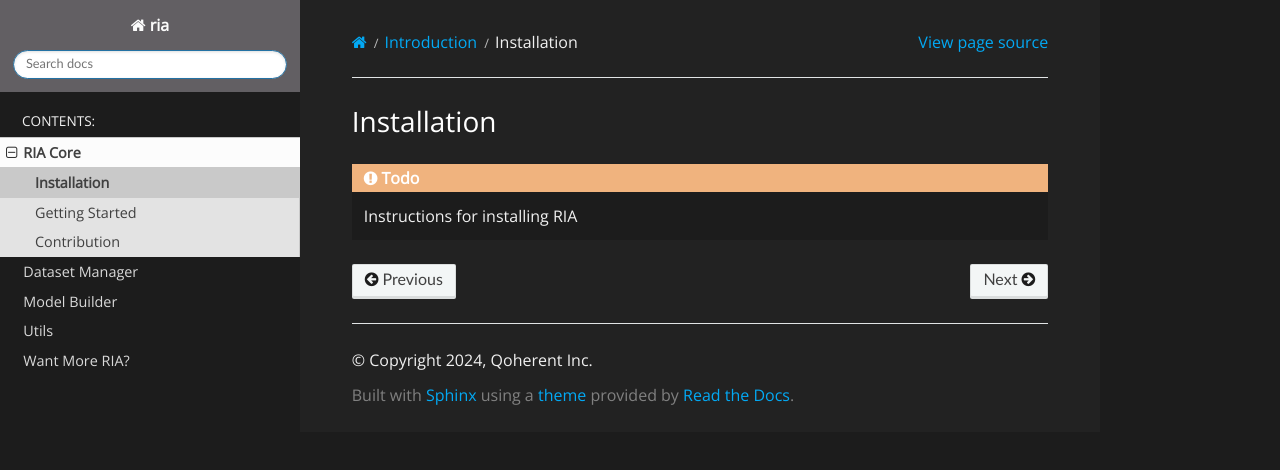
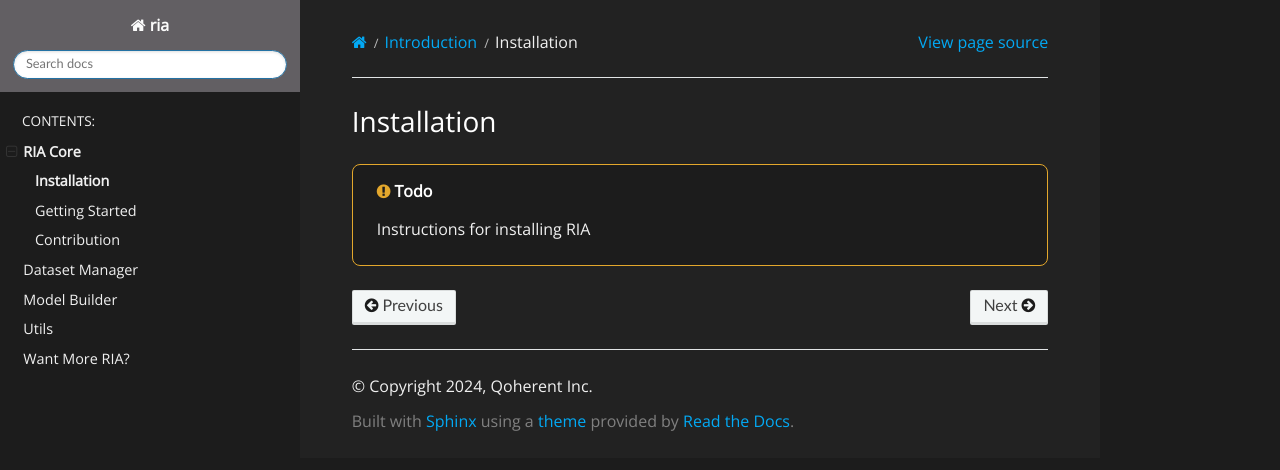
Before and after one commit to qoherent/ria, a Sphinx documentation site: the page built from docs/source/intro/installation.rst, in a window 1280 px wide. Shown: the top 470 px of the page. Built offline with Sphinx 7.4.7 and the Read the Docs theme 2.0.0, drawn with Linux system fonts in a browser that asks for light colours.

Commit message:
Added favicon and changes to design

```diff
--- a/docs/source/_templates/layout.html
+++ b/docs/source/_templates/layout.html
@@ -9,45 +9,101 @@
       font-weight: 300;
     }
 
-    * h1, h2, h3, h4, h5, h6 {
+    * span.pre {
+      font-size: 14px;
+      font-weight: normal;
+      text-decoration: underline;
+      text-underline-offset: 2px;
+    }
+
+    * span.pre:hover {
+      text-decoration: none;
+    }
+
+    .wy-nav-content:not(:has(section)) {
+      max-width: 1200px;
+    }
+
+    .rst-content div[class^=highlight] pre {
+      font-size: 14px;
+    }
+
+    nav ul.current li, nav ul li.current, nav ul.current li.current, [aria-expanded="true"] {
+      background-color: #1c1c1c;
       color: #f0f0f0;
-      font-family: 'Open Sans', sans-serif;
-      font-weight: 300;
+    }
+
+    nav ul.current li:hover, nav ul li.current:hover, nav ul.current li.current:hover, [aria-expanded="true"]:hover {
+      background-color: #4e4a4a;
+    }
+
+    .wy-menu-vertical li.toctree-l2.current>a {
+      background-color: #1c1c1c;
+      color: #f0f0f0;
+    }
+
+    .wy-menu-vertical li.toctree-l2.current>a:hover {
+      background-color: #4e4a4a;
+    }
+
+    .wy-menu-vertical li.toctree-l2.current li.toctree-l3>a {
+      background-color: #1c1c1c;
+      color: #f0f0f0;
+    }
+
+    .wy-menu-vertical li.toctree-l2.current li.toctree-l3>a:hover {
+      background-color: #4e4a4a;
+    }
+
+    .wy-menu-vertical li.toctree-l3.current li.toctree-l4>a {
+      background-color: #1c1c1c;
+      color: #f0f0f0;
+    }
+
+    .wy-menu-vertical li.toctree-l3.current li.toctree-l4>a:hover {
+      background-color: #4e4a4a;
+    }
+
+    .wy-menu-vertical li.current>a {
+      background-color: #1c1c1c;
+      color: #f0f0f0;
+    }
+
+    .wy-menu-vertical li.current>a:hover {
+      background-color: #4e4a4a;
+    }
+
+    .wy-menu-vertical li.toctree-l1.current>a {
+      border: none;
+      color: #f0f0f0;
+    }
+
+    .wy-menu-vertical li.current a {
+      border: none;
+      color: #f0f0f0;
+    }
+
+    .wy-menu-vertical li.current a:hover {
+      background-color: #4e4a4a;
     }
 
     .wy-menu code.docutils.literal.notranslate span {
-      color: #404040;
-      background-color: #BDBDBD;
+      color: #f0f0f0;
+      background-color: transparent;
+      font-size: 11.96px;
+      text-decoration: none;
     }
 
-    code.docutils.literal.notranslate span.pre {
-      background-color: #222222;
-      border: none;
-      font-family: ui-monospace,SFMono-Regular,Menlo,Monaco,Consolas,liberation mono,courier new,monospace;
-      font-feature-settings: normal;
-      font-variation-settings: normal;
+    .wy-menu-vertical a {
+      color: #f0f0f0;
     }
 
-    code.xref.py.py-obj.docutils.literal.notranslate, code.xref.py.py-class.docutils.literal.notranslate {
-      background-color: #222222;
-      border: none;
-      font-family: ui-monospace,SFMono-Regular,Menlo,Monaco,Consolas,liberation mono,courier new,monospace;
-      font-feature-settings: normal;
-      font-variation-settings: normal;
+    .wy-side-nav-search, .wy-nav-top {
+      background: #625F63;
     }
 
-    .sig span.pre, .sig span.viewcode-link {
-      color: #000000;
-      font-family: ui-monospace,SFMono-Regular,Menlo,Monaco,Consolas,liberation mono,courier new,monospace;
-      font-feature-settings: normal;
-      font-variation-settings: normal;
-    }
-
-    .sig span.sig-paren {
-      color: #000000;
-      font-family: ui-monospace,SFMono-Regular,Menlo,Monaco,Consolas,liberation mono,courier new,monospace;
-      font-feature-settings: normal;
-      font-variation-settings: normal;
+    .wy-nav-side {
+      background: #1c1c1c;
     }
 
     .wy-body-for-nav {
@@ -66,6 +122,57 @@
       color: #03A9F4;
     }
 
+    #subpackages span.pre {
+      color: #03A9F4;
+    }
+
+    * h1, h2, h3, h4, h5, h6 {
+      color: #f0f0f0;
+      font-family: 'Open Sans', sans-serif;
+      font-weight: 300;
+    }
+
+    code {
+      color: #03A9F4;
+      background-color: transparent;
+      border: none;
+    }
+
+    code.docutils.literal.notranslate {
+      color: #03A9F4;
+      background-color: transparent;
+      border: none;
+    }
+
+    code.xref.py.py-obj.docutils.literal.notranslate, code.xref.py.py-class.docutils.literal.notranslate {
+      background-color: #222222;
+      border: none;
+      font-family: ui-monospace,SFMono-Regular,Menlo,Monaco,Consolas,liberation mono,courier new,monospace;
+      font-feature-settings: normal;
+      font-variation-settings: normal;
+    }
+
+    .sig span.pre, .sig span.viewcode-link {
+      color: #000000;
+      font-family: ui-monospace,SFMono-Regular,Menlo,Monaco,Consolas,liberation mono,courier new,monospace;
+      font-feature-settings: normal;
+      font-variation-settings: normal;
+      text-decoration: none;
+    }
+
+    @media screen and (max-width: 550px) {
+      .sig span.pre, .sig span.viewcode-link {
+        font-family: 'Open Sans', sans-serif;
+      }
+    }
+
+    .sig span.sig-paren {
+      color: #000000;
+      font-family: ui-monospace,SFMono-Regular,Menlo,Monaco,Consolas,liberation mono,courier new,monospace;
+      font-feature-settings: normal;
+      font-variation-settings: normal;
+    }
+
     .rst-content h1 {
       color: #fff;
     }
@@ -78,19 +185,7 @@
       color: #fff;
     }
 
-    .wy-side-nav-search, .wy-nav-top {
-      background: #625F63;
-    }
-
-    .wy-nav-side {
-      background: #1c1c1c;
-    }
-
     .admonition.note, .admonition.todo {
-      background-color: #f0f0f0;
-    }
-
-    .highlight pre {
       background-color: #f0f0f0;
     }
 
@@ -106,25 +201,168 @@
 
     .admonition-todo.admonition {
       background: #1c1c1c;
+      color: #e3a72c;
+      border-radius: 0.5rem;
+      border: 1px solid #e3a72c;
+      padding: 1.5rem;
+    }
+
+    .admonition-todo.admonition .admonition-title {
+      background-color: transparent;
+    }
+
+    .admonition-todo.admonition .admonition-title::before {
+      color: #e3a72c;
+    }
+
+    .admonition.note {
+      background: #1c1c1c;
+      color: #1b83e2;
+      border-radius: 0.5rem;
+      border: 1px solid #1b83e2;
+      padding: 1.5rem;
+    }
+
+    .admonition.note .admonition-title {
+      background-color: transparent;
+    }
+
+    .admonition.note .admonition-title::before {
+      color: #1b83e2;
+    }
+
+    .admonition.tip {
+      background: #1c1c1c;
+      color: #40d294;
+      border-radius: 0.5rem;
+      border: 1px solid #40d294;
+      padding: 1.5rem;
+    }
+
+    .admonition.tip .admonition-title {
+      background-color: transparent;
+    }
+
+    .admonition.tip .admonition-title::before {
+      color: #40d294;
     }
 
     .fa-arrow-circle-right, .fa-arrow-circle-left{
       color: #1c1c1c;
     }
 
-    .highlight pre span {
-      color: #ffffff;
+    .rst-content div[class^=highlight] {
+      border: none;
     }
 
-    /* Code block special text color */
-
-    .highlight pre span.ow {
-      color: #ff82a3;
+    .highlight {
+      border: 1px solid #e3a72c;
+      border-radius: 0.5rem;
+      --color-prettylights-syntax-variable: #ffa657;
+      font-family: ui-monospace,SFMono-Regular,Menlo,Monaco,Consolas,liberation mono,courier new,monospace;
+      overflow-x: auto;
     }
 
     .highlight pre {
-      background: #625F63;
+      color:#f8f8f2;
+      background-color:#272822;
+      -moz-tab-size:4;
+      -o-tab-size:4;
+      tab-size:4;
+      --color-prettylights-syntax-variable: #ffa657;
+      font-family: ui-monospace,SFMono-Regular,Menlo,Monaco,Consolas,liberation mono,courier new,monospace;
+
     }
+
+    .highlight pre span {
+      font-family: ui-monospace,SFMono-Regular,Menlo,Monaco,Consolas,liberation mono,courier new,monospace;
+      font-weight: normal;
+    }
+
+    .highlight pre span.o {
+      color: #f92672;
+      font-weight: normal;
+    }
+
+    .highlight pre span.kn {
+      color: #f92672;
+      font-weight: normal;
+    }
+
+    .highlight pre span.s2 {
+      color: #E6DB74;
+      font-weight: normal;
+    }
+
+    .highlight pre span.c1 {
+      color: #75715E;
+      font-weight: normal;
+    }
+
+    .highlight pre span.mi {
+      color: #AE81FF;
+      font-weight: normal;
+    }
+
+    .highlight pre span.nn {
+      color: #f0f0f0;
+      font-weight: normal;
+    }
+
+    .highlight .k {
+      color: #66d9ef;
+      font-weight: normal;
+    }
+
+    .highlight .sd {
+      color: #e6db74;
+      font-weight: normal;
+    }
+
+    .highlight .nc, .highlight .fm, .highlight .nd, .highlight .nf, .highlight .ne{
+      color: #a6e22e;
+      font-weight: normal;
+    }
+
+    .highlight .ow {
+      color: #f92672;
+      font-weight: normal;
+    }
+
+    .highlight .kc {
+      color: #66d9ef;
+      font-weight: normal;
+    }
+
+    .highlight .nb, .highlight .bp, .highlight .vm {
+      color: #f0f0f0;
+      font-weight: normal;
+    }
+
+    html.writer-html5 .rst-content dl[class]:not(.option-list):not(.field-list):not(.footnote):not(.citation):not(.glossary):not(.simple)>dt {
+      display: block;
+    }
+
+
+    html.writer-html5 .rst-content dl[class]:not(.option-list):not(.field-list):not(.footnote):not(.citation):not(.glossary):not(.simple)>dt, html.writer-html5 .rst-content dl[class]:not(.option-list):not(.field-list):not(.footnote):not(.citation):not(.glossary):not(.simple) dl:not(.option-list):not(.field-list):not(.footnote):not(.citation):not(.glossary):not(.simple)>dt {
+      border-top: 2px solid #03A9F4;
+      border-radius: 2px;
+      background: #414040;
+      color: #03A9F4;
+    }
+
+    html.writer-html5 .rst-content dl[class]:not(.option-list):not(.field-list):not(.footnote):not(.citation):not(.glossary):not(.simple) dl:not(.option-list):not(.field-list):not(.footnote):not(.citation):not(.glossary):not(.simple)>dt {
+      border-top: none;
+    }
+
+    html.writer-html5 .rst-content dl[class]:not(.option-list):not(.field-list):not(.footnote):not(.citation):not(.glossary):not(.simple)>dt span.pre, .sig span.sig-paren {
+      color: #fff;
+    }
+
+    html.writer-html5 .rst-content dl[class]:not(.option-list):not(.field-list):not(.footnote):not(.citation):not(.glossary):not(.simple)>dt .headerlink {
+      color: #fff;
+    }
+
 
   </style>
 {% endblock %}
--- a/docs/source/conf.py
+++ b/docs/source/conf.py
@@ -21,6 +21,8 @@ extensions = [
 ]
 
 autodoc_typehints = "none"
+
+html_favicon = 'branding/riacore.png'
 
 autodoc_typehints_format = "short"
 python_use_unqualified_type_names = True
```
